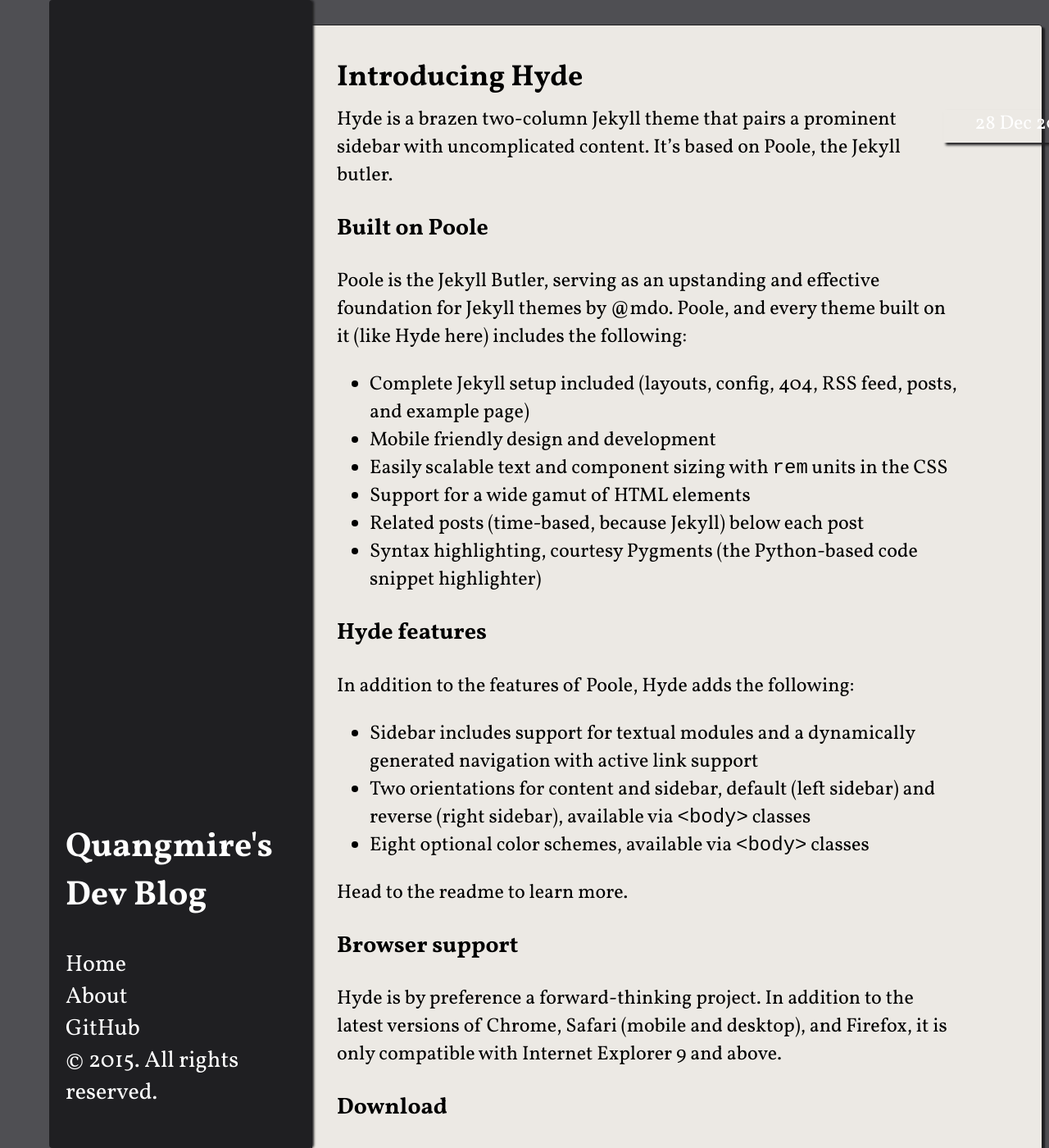
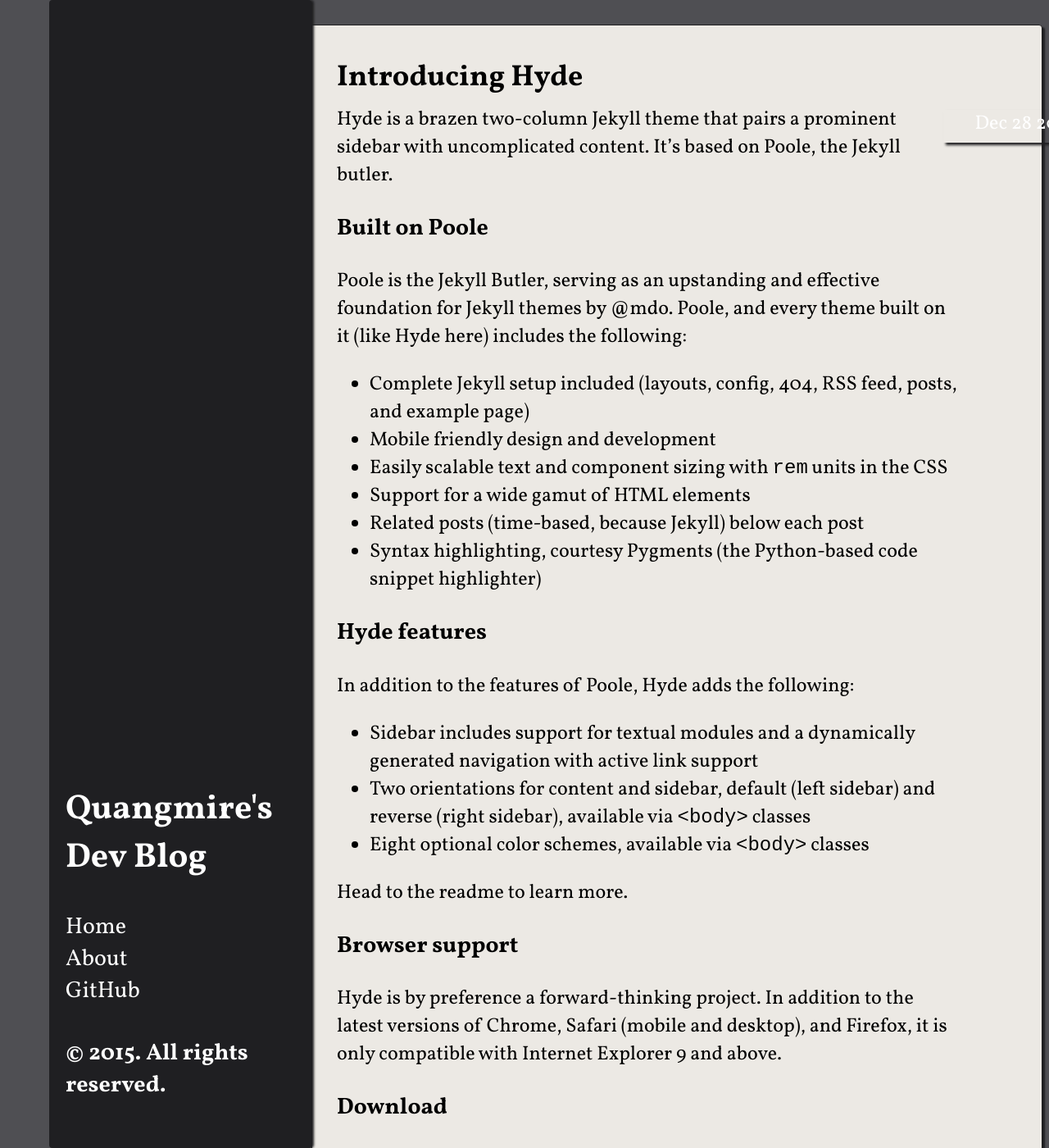
Before and after one commit to Quangmire/quangduong.me, a Jekyll site: the page built from index.html, in a window 1280 px wide and 1400 px high. Shown: the whole window at 82% size. Built offline with Jekyll 4.4.1, drawn with Linux system fonts in a browser that asks for light colours; Markdown is read by kramdown in place of the engine named in the settings; the list of posts is cut into pages by our own code; some of the changed text lies outside the part shown.

Commit message:
Attempt to fix index.html

```diff
--- a/_includes/sidebar.html
+++ b/_includes/sidebar.html
@@ -14,7 +14,7 @@
 					{% endif %}
 				{% endfor %}
 			<li><a href="{{ site.github.repo }}">GitHub</a></li>
-			<li>&copy; {{ site.time | date: '%Y' }}. All rights reserved.</li>
+			<li><h4>&copy; {{ site.time | date: '%Y' }}. All rights reserved.</h4></li>
 		</ul>
 	</div>
 </div>
--- a/index.html
+++ b/index.html
@@ -3,7 +3,6 @@
 title: Home
 ---
 
-<div class="posts">
   {% for post in paginator.posts %}
   <div class="post">
     <h1 class="post-title">
@@ -12,12 +11,11 @@
       </a>
     </h1>
 
-    <span class="post-date">{{ post.date | date_to_string }}</span>
+    <span class="post-date">{{ post.date | date: "%b %-d %Y" }}</span>
 
     {{ post.content }}
   </div>
   {% endfor %}
-</div>
 
 <div class="pagination">
   {% if paginator.next_page %}
--- a/public/css/stylesheet.css
+++ b/public/css/stylesheet.css
@@ -27,7 +27,7 @@
 	margin-top: 5px;
 	color: white;
 	text-align: center;
-	background-image: url("ribbon.png");
+	background-image: url("{{ site.baseurl }}public/ribbon.png");
 	box-shadow: 3px 3px 3px #1F1F21;
 }
 
```
